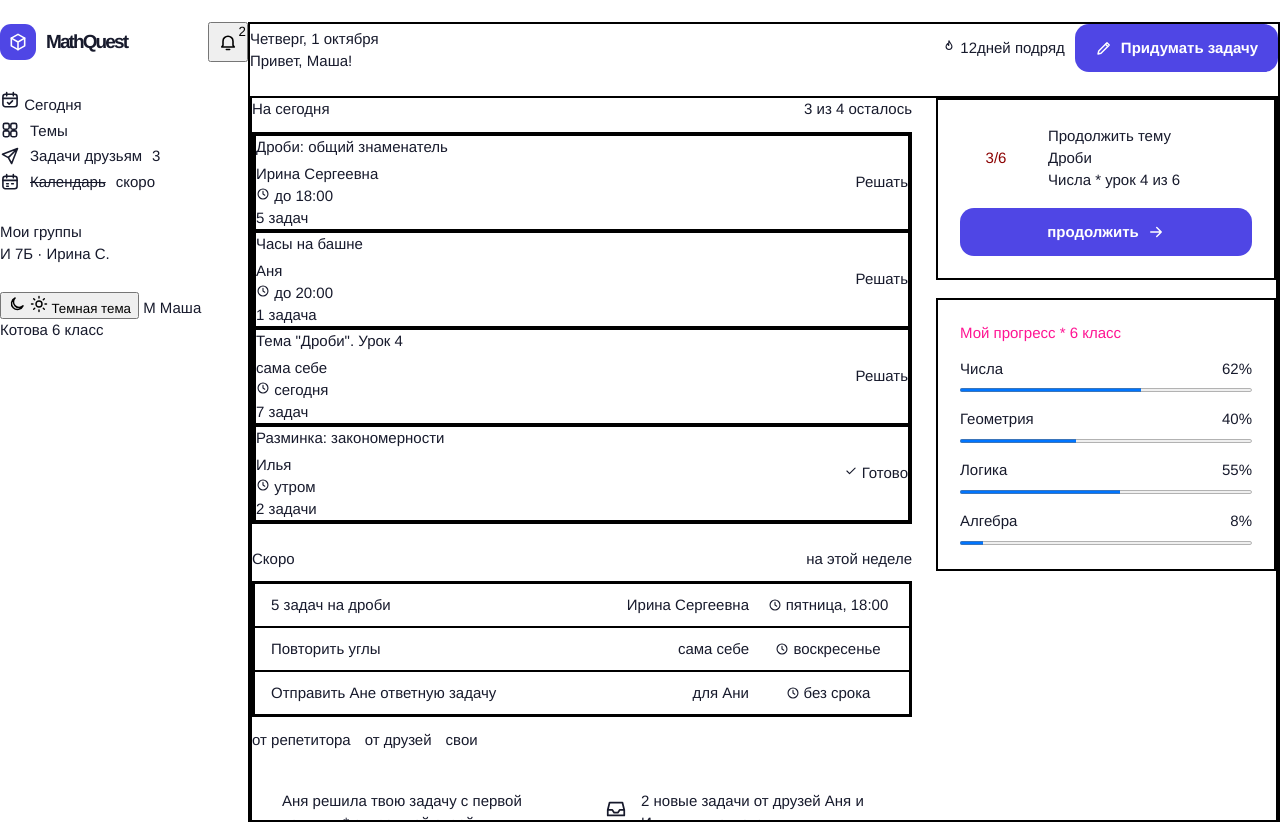
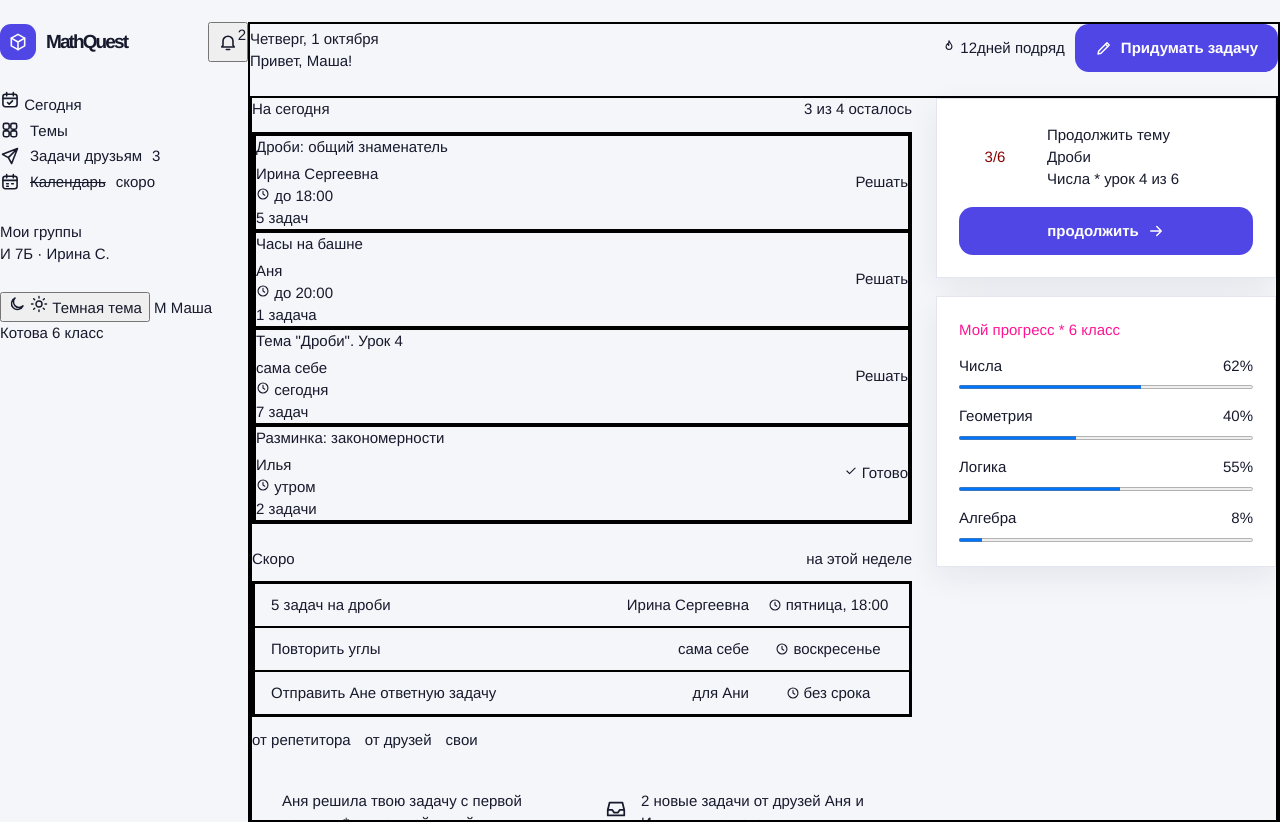
Before and after one commit to al-ek-sa/play, a plain HTML site: page front/html/index.html in a window 1280 px wide. Drawn offline with nearby package versions, Linux system fonts and the light colour scheme.

Commit message:
feat: add the entire CSS token

```diff
--- a/front/css/base.css
+++ b/front/css/base.css
@@ -20,8 +20,11 @@
 
 h1,
 h2,
+h3,
 p {
   margin: 0;
+  font-size: inherit;
+  font-size: inherit;
 }
 
 ul[role="list"]{
@@ -38,6 +41,8 @@
 button {
   font-family: inherit;
   cursor: pointer;
+  font: inherit;
+  color: inherit;
 }
 
 .app {
@@ -45,231 +50,3 @@
   height: 100vh;
   overflow: hidden;
 }
-
-.nav__list {
-  display: flex;
-  flex-direction: column;
-  gap: 4px;
-}
-
-.logo,
-.nav__item {
-  display: flex;
-  align-items: center;
-  gap: 10px;
-}
-
-.nav__item--disabled {
-  text-decoration: line-through;
-}
-
-.sidebar {
-  overflow-y: auto;
-  overflow-x: hidden;
-  flex: 0 0 248px;
-  display: flex;
-  flex-direction: column;
-  gap: 28px;
-  padding: 24px 16 px;
-}
-
-.sidebar__top {
-  display: flex;
-  align-items: center;
-  justify-content: space-between;
-}
-
-.notify-button {
-  position: relative;
-  display: grid;
-  place-items: center;
-  width: 40px;
-  height: 40px;
-}
-
-.notify-button__badge {
-  position: absolute;
-  top: 0;
-  right: 0;
-}
-
-.progress__list {
-  display: flex;
-  flex-direction: column;
-  gap: 14px;
-}
-
-.progress-row__bar {
-  width: 100%;
-  height: 8px;
-}
-
-.progress-row__label{
-  display: flex;
-  justify-content: space-between;
-}
-
-.progress-row__name {
-  font-family: var(--font);
-}
-
-.legend {
-  display: flex;
-  flex-wrap: wrap;
-  gap: 14px;
-}
-
-.progress-row {
-  display: flex;
-  flex-direction: column;
-  gap: 7px;
-}
-
-.progress__title{
-  color: deeppink;
-}
-
-.card {
-  display: flex;
-  flex-direction: column;
-  gap: 14px;
-  padding: 22px;
-  border: 2px solid black;
-}
-
-.page__side {
-  display: flex;
-  flex-direction: column;
-  min-width: 0;
-}
-
-.continue__info {
-  display: flex;
-  align-items: center;
-  gap: 16px;
-}
-
-.ring {
-  display: grid;
-  place-items: center;
-  flex: 0 0 72px;
-  height: 72px;
-}
-
-.ring__value {
-  color: darkred;
-}
-
-.button {
-  display: flex;
-  align-items: center;
-  gap: 8px;
-}
-
-.button--wide {
-  justify-content: center;
-  width: 100%;
-}
-
-.message{
-  display: flex;
-  align-items: center;
-  gap: 14px;
-  padding: 16px;
-}
-
-.messages {
-  display: grid;
-  grid-template-columns: repeat(2, minmax(0, 1fr));
-  gap: 14px;
-}
-
-.soon-item {
-  display: flex;
-  align-items: center;
-  gap: 14px;
-  padding: 10px 16px;
-  border: 1.5px solid black;
-}
-
-.soon-item__title {
-  flex: 1;
-  min-width: 0;
-}
-
-.soon-item__when {
-  flex: 0 0 130px;
-  display: inline-flex;
-  align-items: center;
-  justify-content: center;
-  gap: 4px;
-}
-
-.soon-list,
-.task-list{
-  gap: 10px;
-  border: 2px solid black;
-}
-
-.page {
-  flex: 1;
-  min-width: 0;
-  overflow-y: auto;
-  padding: 32px 40 px;
-  display: flex;
-  flex-direction: column;
-  gap: 24px;
-  border: 2px solid black;
-}
-
-.page__header {
-  display: flex;
-  align-items: flex-end;
-  justify-content: space-between;
-  flex-wrap: wrap;
-  gap: 16px;
-}
-
-.page__actions {
-  display: flex;
-  align-items: center;
-  gap: 10px;
-}
-
-.page__body {
-  display: grid;
-  grid-template-columns: minmax(0, 1fr) 340px;
-  gap: 24px;
-  align-items: start;
-  border: 2px solid black;
-}
-
-.page__main,
-.page__side,
-.block {
-  display: flex;
-  flex-direction: column;
-  min-width: 0;
-}
-
-.block__head {
-  display: flex;
-  align-items: baseline;
-  justify-content: space-between;
-}
-
-.task {
-  display: flex;
-  align-items: center;
-  gap: 16px;
-  padding: 14px 16 px;
-  border: 2px solid black;
-}
-
-.task__body {
-  flex: 1;
-  min-width: 0;
-  display: flex;
-  flex-direction: column;
-  gap: 6px;
-}
--- a/front/css/components.css
+++ b/front/css/components.css
@@ -94,7 +94,10 @@
   flex-direction: column;
   gap: 14px;
   padding: 22px;
-  border: 2px solid black;
+  border: 1px solid var(--line);
+  border-radius: var(--radius-1);
+  background: var(--surface);
+  box-shadow: var(--shadow);
 }
 
 .page__side {
--- a/front/css/tokens.css
+++ b/front/css/tokens.css
@@ -1,15 +1,51 @@
 :root {
+  --bg: #F5F6FA;
+  --surface: #FFFFFF;
+  --surface-2: #EEF0F7;
+  --line: #E3E6EF;
   --text: #171A2C;
+  --muted: #5D6278;
+  --primary: #4F46E5;
+  --on-primary: #FFFFFF;
+  --primary-soft: #ECEBFF;
+  --primary-ink: #3A32C9;
+  --teacher: #4F46E5;
+  --friend: #F2694B;
+  --friend-soft: #FFE9E3;
+  --friend-ink: #B03A1F;
+  --own: #14A38B;
+  --own-soft: #DDF5EF;
+  --own-ink: #0B7563;
+  --logic: #F0A824;
+  --ok: #15936F;
+  --ok-soft: #DDF5EF;
+  --shadow: 0 10px 30px rgba(23, 26, 44, 0.07);
   --radius-s: 12px;
   --radius-m: 18px;
   --radius-l: 22px;
-  --line: #E3E6EF;
-  --primary: #4F46E5;
-  --on-primary: #FFFFFF;
-  --font: "Manrope", "Helvetica Neue", Arial, sana-serif;
+  --font: "Manrope", "Helvetica Neue", Arial, sans-serif;
 }
 
 body.dark {
+  --bg: #0E0F1E;
+  --surface: #181A2F;
+  --surface-2: #22253D;
+  --line: #2D3050;
+  --text: #F1F2FA;
+  --muted: #A2A6C3;
   --primary: #8E88FF;
   --on-primary: #0E0F1E;
+  --primary-soft: #2A2952;
+  --primary-ink: #C9C6FF;
+  --teacher: #8E88FF;
+  --friend: #FF8466;
+  --friend-soft: #3A2230;
+  --friend-ink: #FFB4A3;
+  --own: #35CFB0;
+  --own-soft: #163A3A;
+  --own-ink: #8CEBD6;
+  --logic: #FFC24A;
+  --ok: #3DD29B;
+  --ok-soft: #163A30;
+  --shadow: 0 10px 30px rgba(0, 0, 0, 0.35);
 }
```
